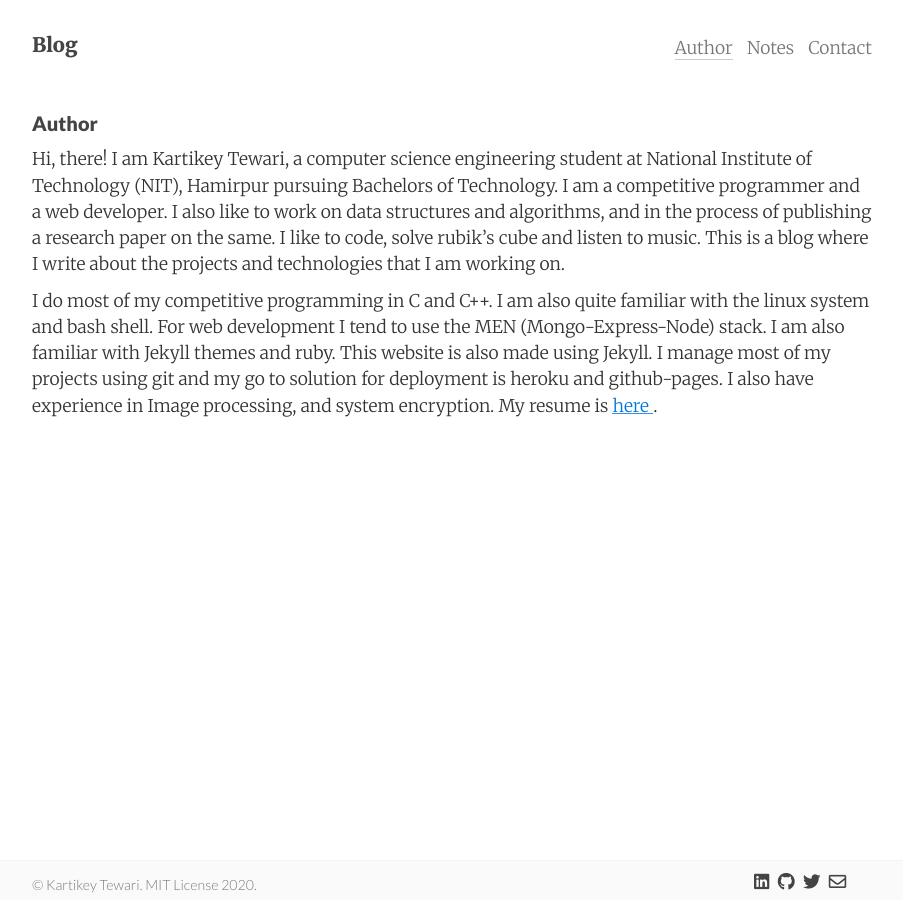
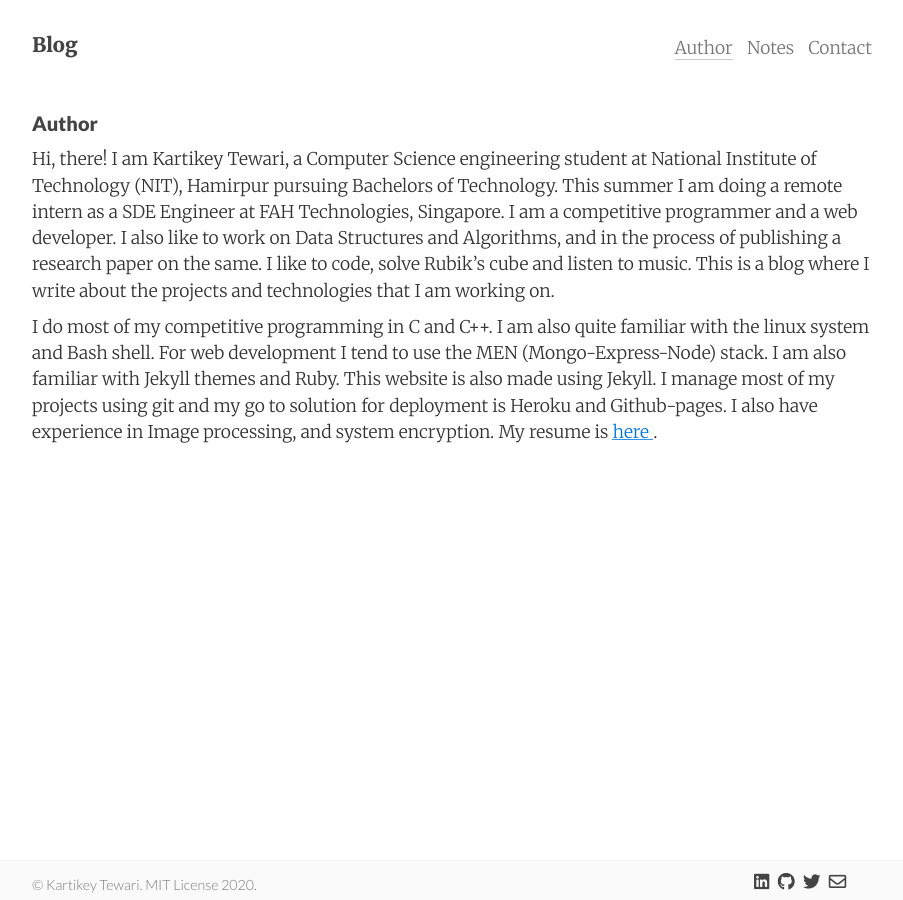
Before and after one commit to kartikeytewari/kartikeytewari.github.io, a Jekyll site: the page built from about.md, in a window 1280 px wide. Shown: the whole page, without its empty margins (188-1091 px from the left). Built offline with Jekyll 4.4.1, drawn with Linux system fonts in a browser that asks for light colours; nearby versions of some CDN libraries.

Commit message:
update about

```diff
--- a/about.md
+++ b/about.md
@@ -5,6 +5,6 @@
 tags: author
 ---
 
-Hi, there! I am Kartikey Tewari, a computer science engineering student at National Institute of Technology (NIT), Hamirpur pursuing Bachelors of Technology. I am a competitive programmer and a web developer. I also like to work on data structures and algorithms, and in the process of publishing a research paper on the same. I like to code, solve rubik's cube and listen to music. This is a blog where I write about the projects and technologies that I am working on.
+Hi, there! I am Kartikey Tewari, a Computer Science engineering student at National Institute of Technology (NIT), Hamirpur pursuing Bachelors of Technology. This summer I am doing a remote intern as a SDE Engineer at FAH Technologies, Singapore. I am a competitive programmer and a web developer. I also like to work on Data Structures and Algorithms, and in the process of publishing a research paper on the same. I like to code, solve Rubik's cube and listen to music. This is a blog where I write about the projects and technologies that I am working on.
 
-I do most of my competitive programming in C and C++. I am also quite familiar with the linux system and bash shell. For web development I tend to use the MEN (Mongo-Express-Node) stack. I am also familiar with Jekyll themes and ruby. This website is also made using Jekyll. I manage most of my projects using git and my go to solution for deployment is heroku and github-pages. I also have experience in Image processing, and system encryption. My resume is <a href="/blog/resume.pdf"> here </a>.
+I do most of my competitive programming in C and C++. I am also quite familiar with the linux system and Bash shell. For web development I tend to use the MEN (Mongo-Express-Node) stack. I am also familiar with Jekyll themes and Ruby. This website is also made using Jekyll. I manage most of my projects using git and my go to solution for deployment is Heroku and Github-pages. I also have experience in Image processing, and system encryption. My resume is <a href="/blog/resume.pdf"> here </a>.
```
